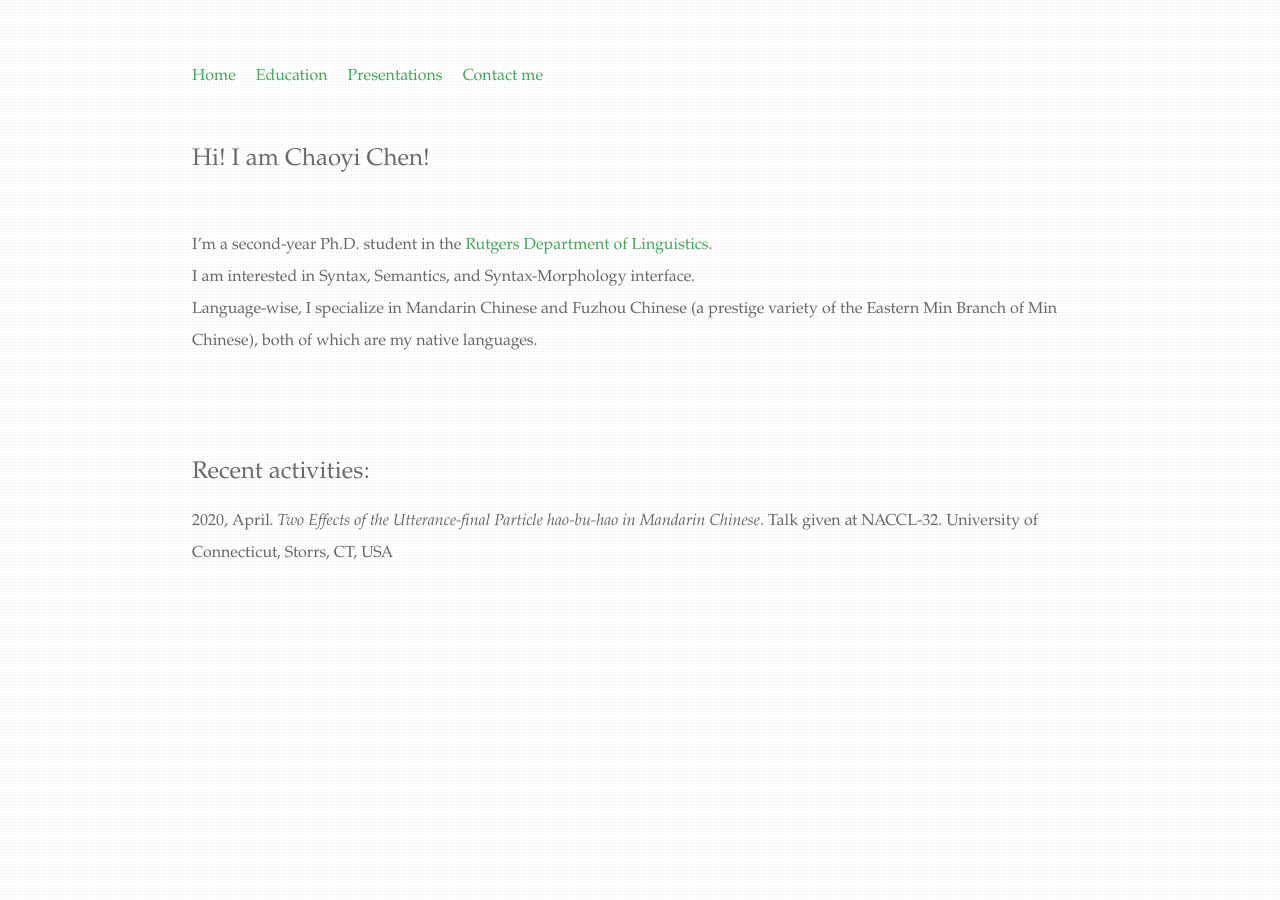
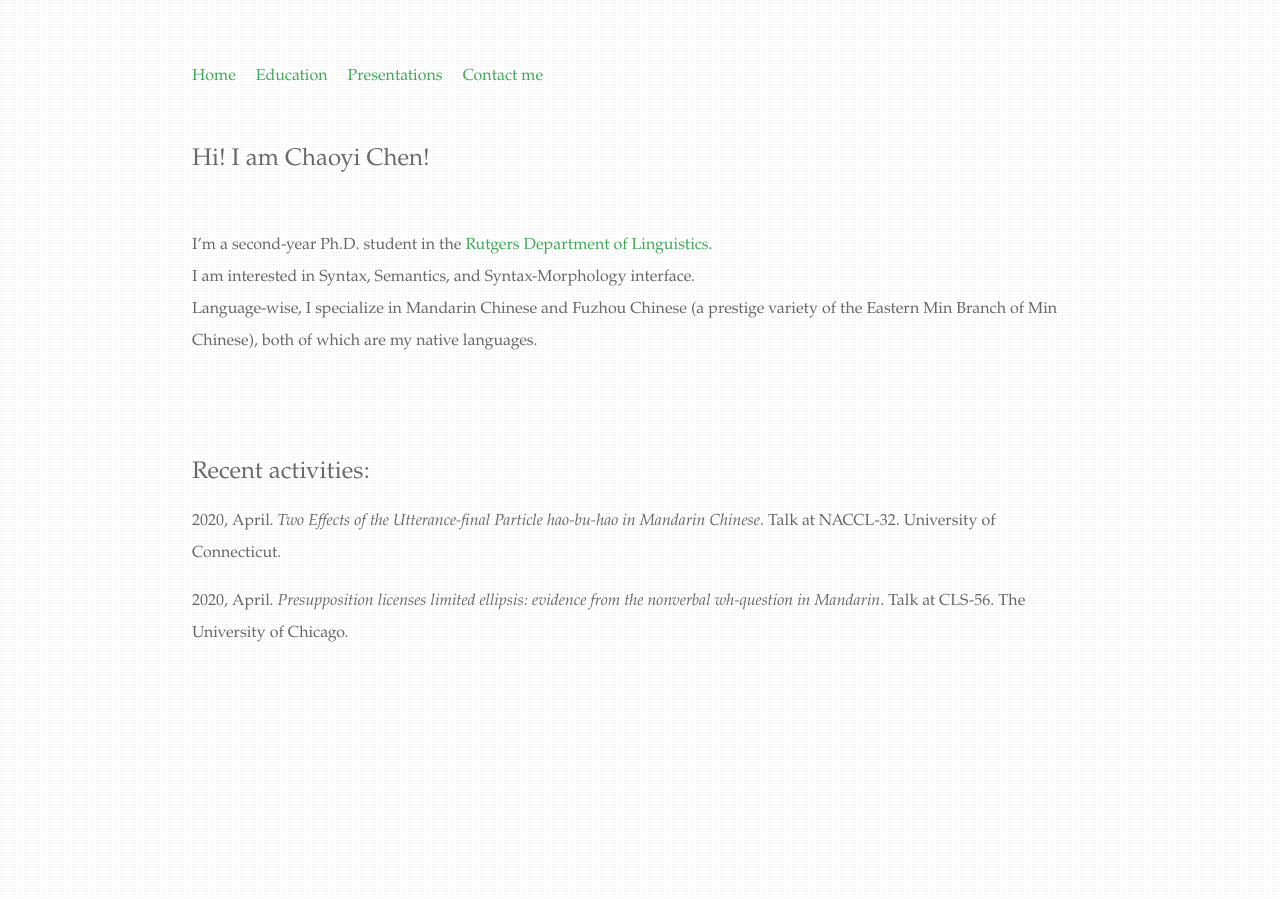
Before and after one commit to chaoyichen71/chaoyichen71.github.io, a Jekyll site: the page built from index.html, in a window 1280 px wide. Built offline with Jekyll 4.4.1, drawn with Linux system fonts in a browser that asks for light colours.

Commit message:
Update index.html

```diff
--- a/index.html
+++ b/index.html
@@ -13,5 +13,6 @@ title: Chaoyi Chen (陈超逸)
 		</br>
 		<div class="blurb">
 			<h2>Recent activities:</h2>
-			<p>2020, April. <i>Two Effects of the Utterance-final Particle hao-bu-hao in Mandarin Chinese</i>. Talk given at NACCL-32. University of Connecticut, Storrs, CT, USA</p>
+			<p>2020, April. <i>Two Effects of the Utterance-final Particle hao-bu-hao in Mandarin Chinese</i>. Talk at NACCL-32. University of Connecticut.</p>
+			<p>2020, April. <i>Presupposition licenses limited ellipsis: evidence from the nonverbal wh-question in Mandarin</i>. Talk at CLS-56. The University of Chicago.</p>
 </div>
```
